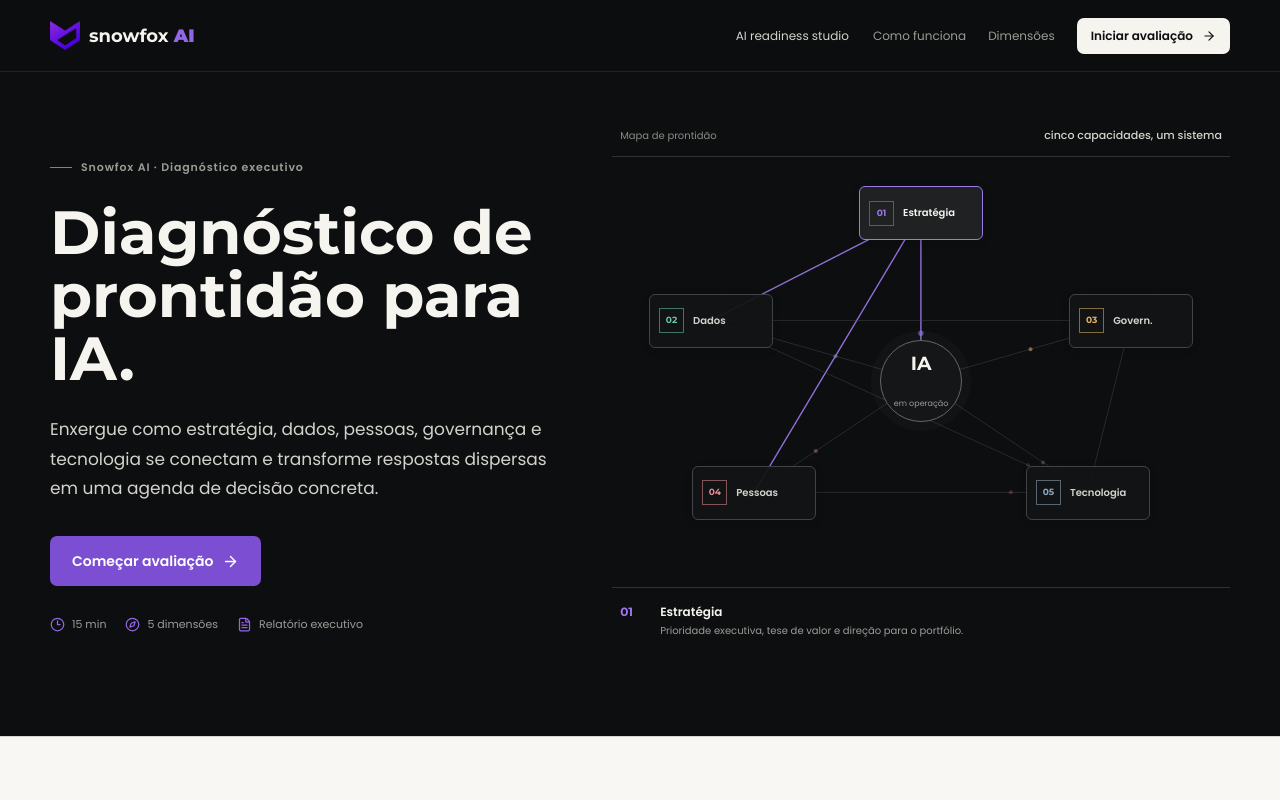
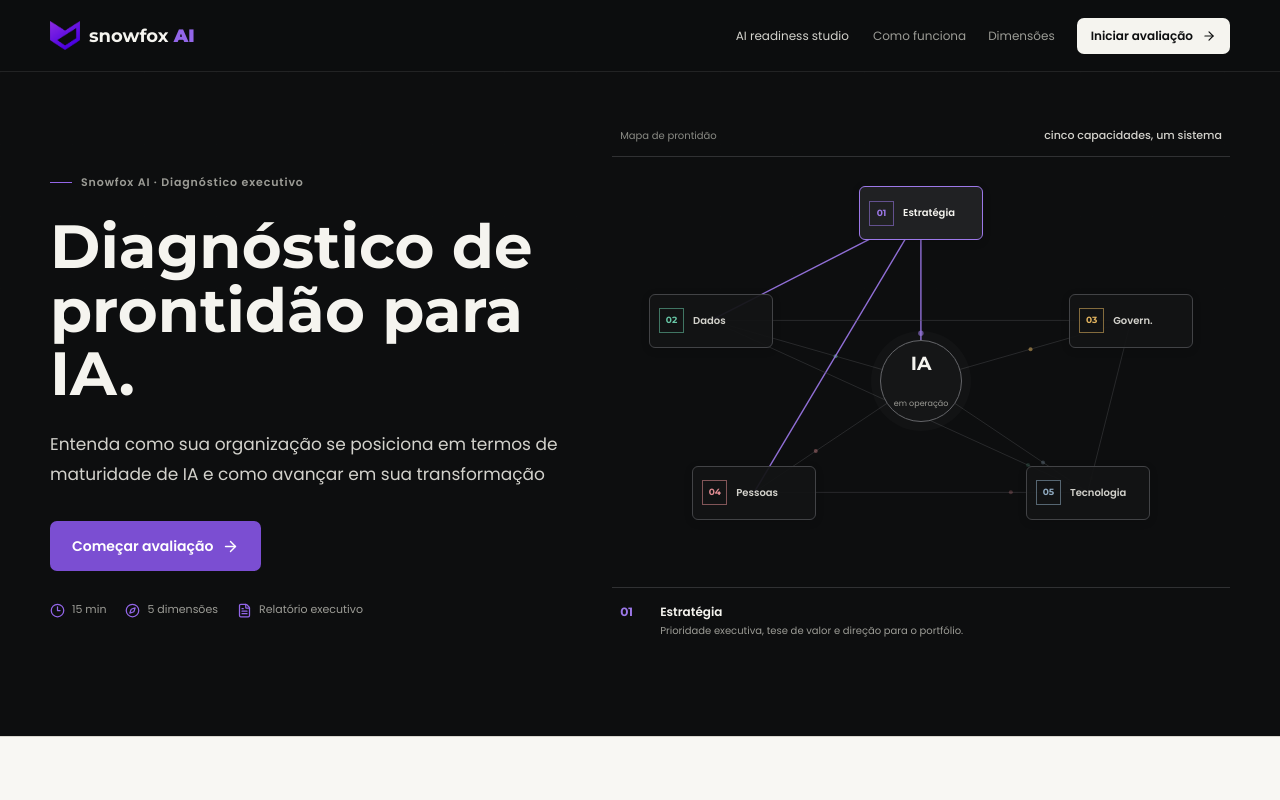
Before and after one commit to felipemacedorosa/Snowfox-AI-Questionnaire, a Next.js app: page /Snowfox-AI-Questionnaire/ in a window 1280 px wide. Shown: the top 800 px of the page. Built offline with nearby package versions, Linux system fonts and the light colour scheme; no server answers.

Commit message:
Update AI readiness landing copy

```diff
--- a/components/landing/LandingScreen.tsx
+++ b/components/landing/LandingScreen.tsx
@@ -45,7 +45,7 @@ export function LandingScreen({
           <div className="section-kicker"><span className="kicker-line" /> Snowfox AI · Diagnóstico executivo</div>
           <h1>Diagnóstico de prontidão para IA.</h1>
           <p className="landing-lede">
-            Enxergue como estratégia, dados, pessoas, governança e tecnologia se conectam e transforme respostas dispersas em uma agenda de decisão concreta.
+            Entenda como sua organização se posiciona em termos de maturidade de IA e como avançar em sua transformação
           </p>
           <div className="landing-actions">
             <motion.button type="button" className="button-primary button-large" onClick={hasDraft ? onResume : onStart} whileTap={{ scale: 0.98 }}>
```
